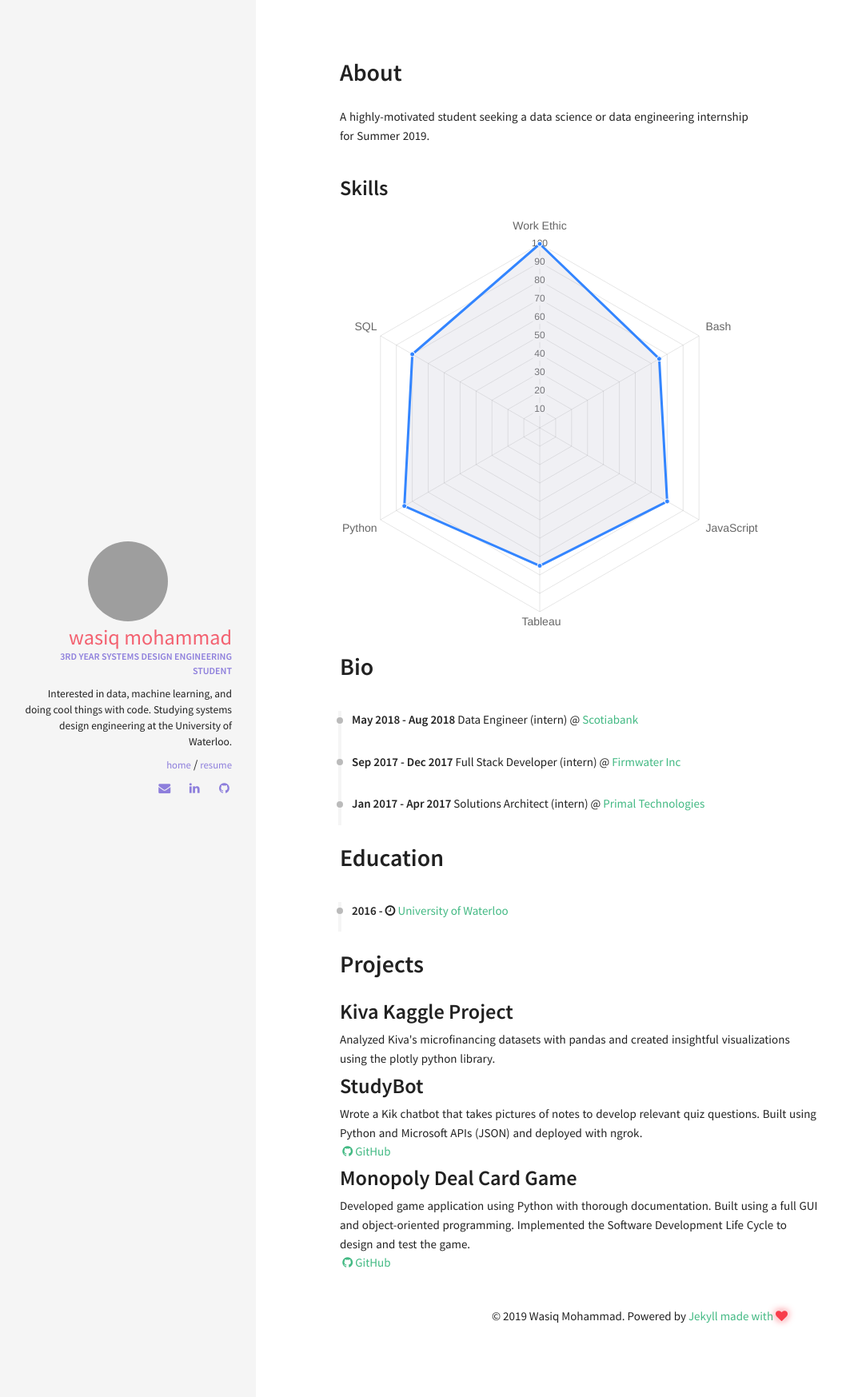
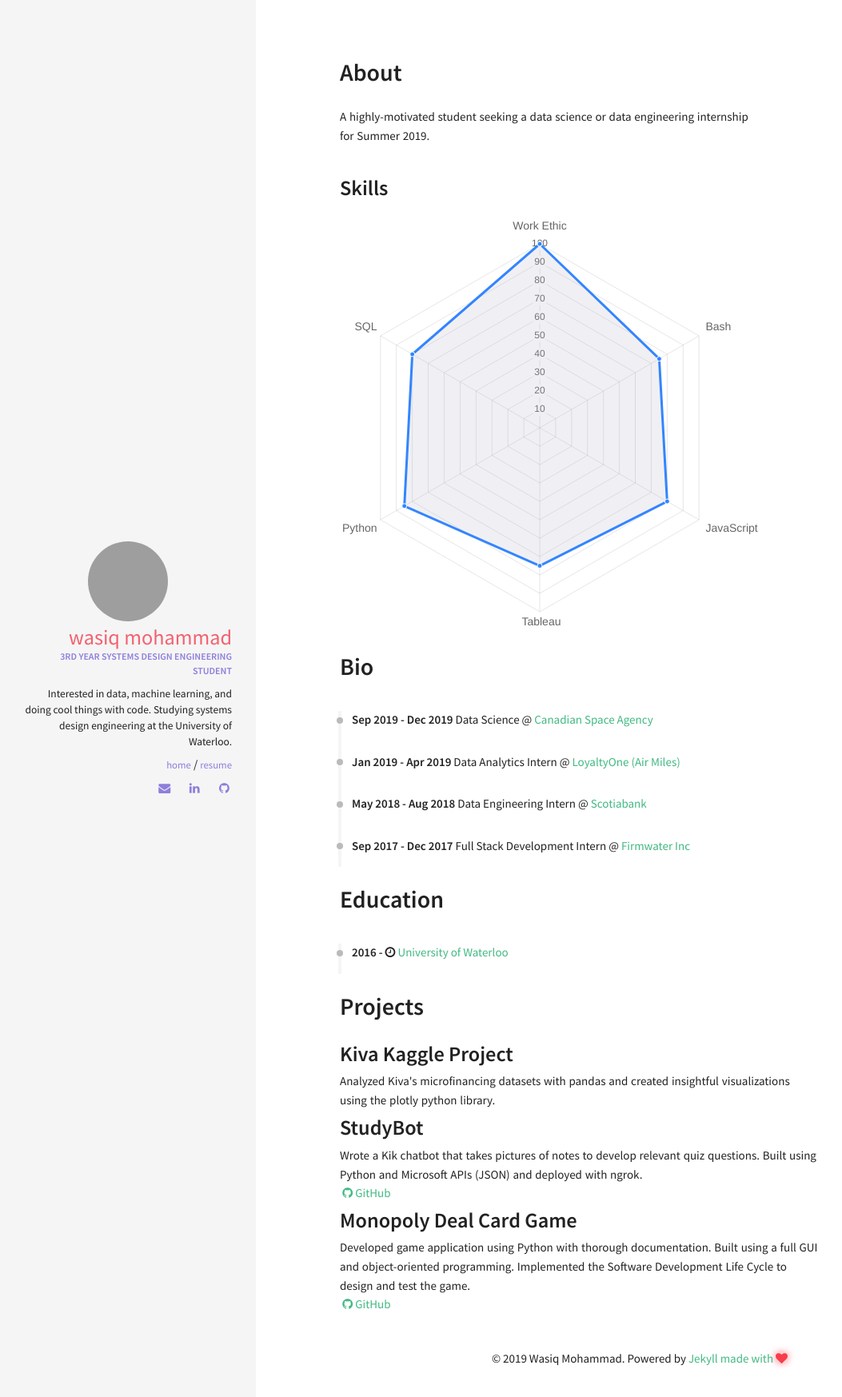
Before and after one commit to wasiqm/wasiqm.github.io, a Jekyll site: the page built from resume.html, in a window 1280 px wide. Shown: the top 1747 px of the page at 80% size, without its empty margins (0-1053 px from the left). Built offline with Jekyll 4.4.1, drawn with Linux system fonts in a browser that asks for light colours; nearby versions of some CDN libraries.

Commit message:
Update careers.yml

```diff
--- a/_data/index/careers.yml
+++ b/_data/index/careers.yml
@@ -1,16 +1,22 @@
 # careers section data
 # if you don't have language feature(language.yml is empty), ignore "i18n" items
+
+- name: Canadian Space Agency
+  link: http://www.asc-csa.gc.ca/eng/
+  date: Sep 2019 - Dec 2019
+  job: Data Science
+
+- name: LoyaltyOne (Air Miles)
+  link: https://www.airmiles.ca/
+  date: Jan 2019 - Apr 2019
+  job: Data Analytics Intern
+
 - name: Scotiabank
   link: https://www.scotiabank.com/
   date: May 2018 - Aug 2018
-  job: Data Engineer (intern)
+  job: Data Engineering Intern
 
 - name: Firmwater Inc
   link: http://www.firmwater.com/
   date: Sep 2017 - Dec 2017
-  job: Full Stack Developer (intern)
-
-- name: Primal Technologies
-  link: http://www.primaltech.com/
-  date: Jan 2017 - Apr 2017
-  job: Solutions Architect (intern)
+  job: Full Stack Development Intern
```
